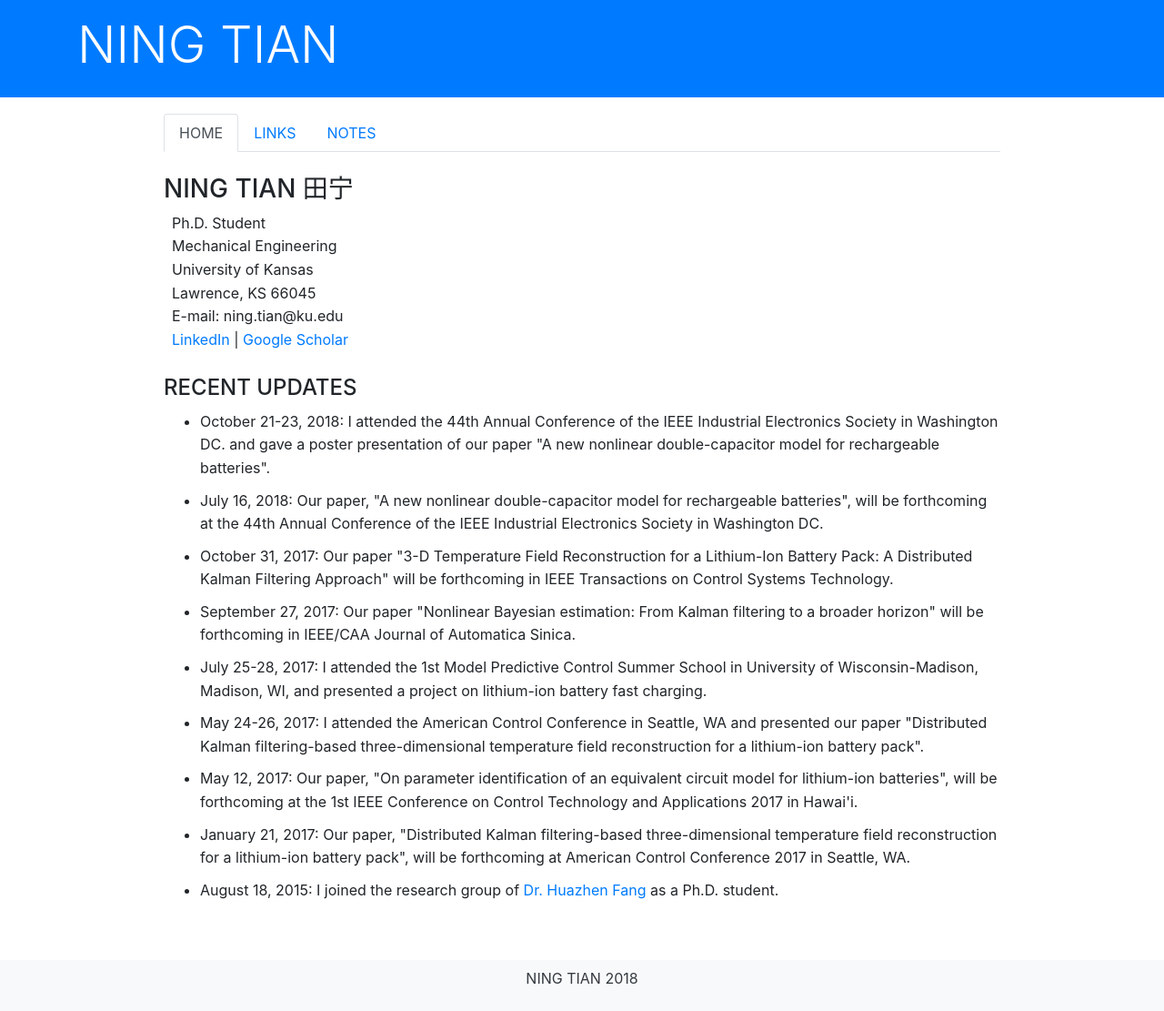
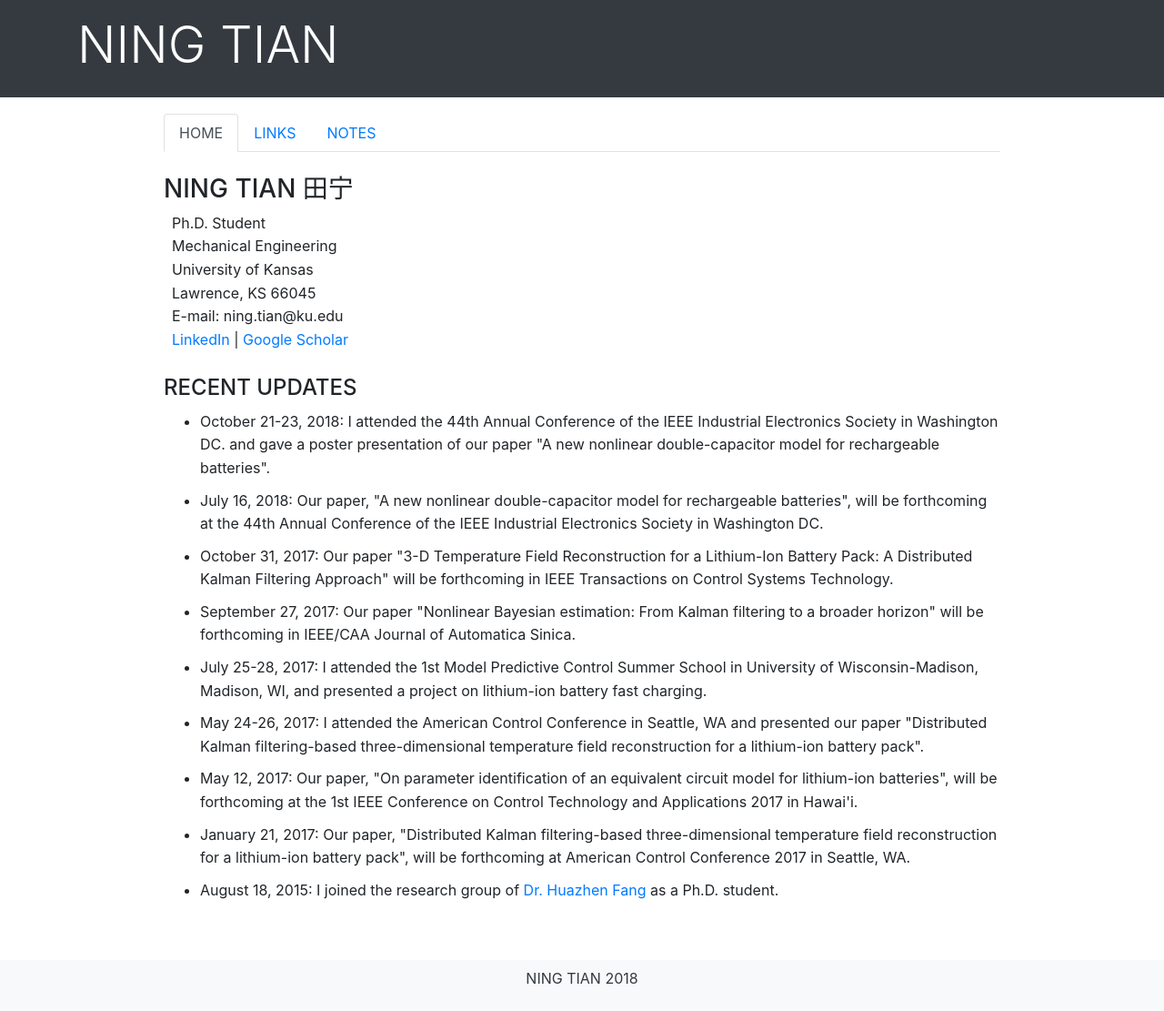
Before and after one commit to ningtian/ningtian.github.io, a Jekyll site: the page index.html, which Jekyll copies as it is, in a window 1280 px wide. Shown: the whole page at 91% size. Built offline with Jekyll 4.4.1, drawn with Linux system fonts in a browser that asks for light colours.

Commit message:
Update index.html

```diff
--- a/index.html
+++ b/index.html
@@ -18,7 +18,7 @@
 
 <!-- the following is body part -->
 <body>
-<div class="p-3 mb-2 bg-primary text-white">
+<div class="p-3 mb-2 bg-dark text-white">
   <div class="container">
     <h1 class="display-4">NING TIAN</h1>
   </div>
```
